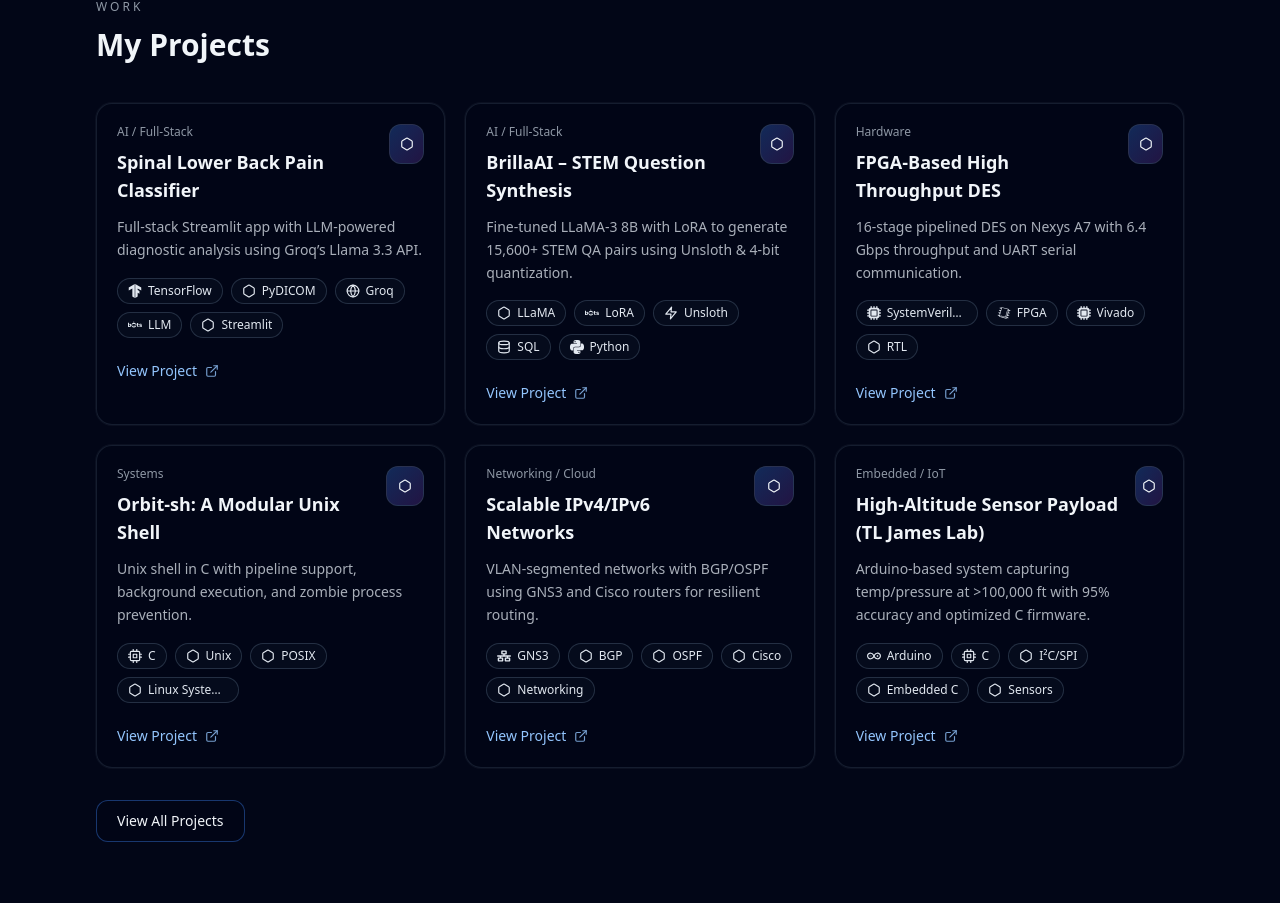
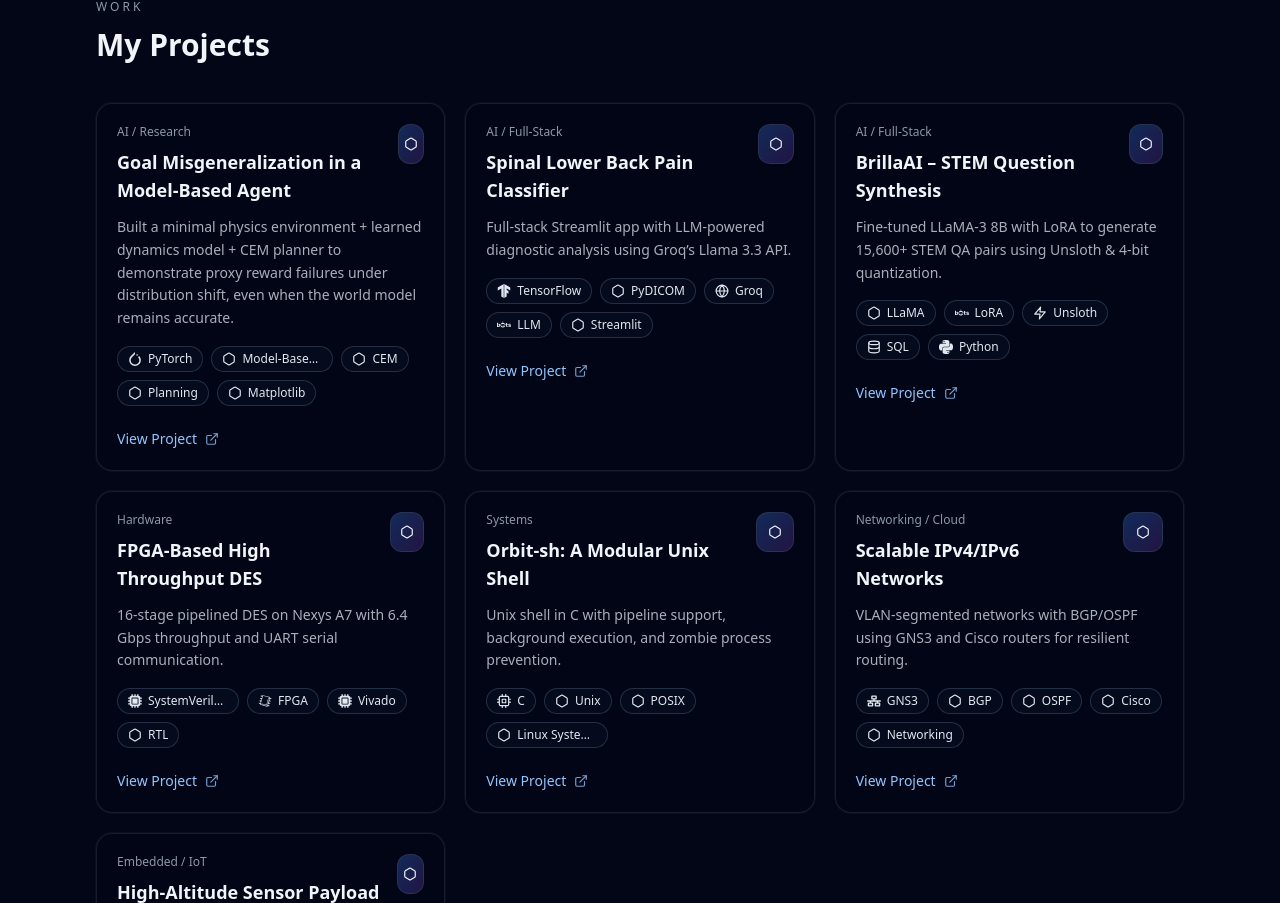
Before and after one commit to henryagyare/henry-portfolio, a React (Vite) app: page / in a window 1280 px wide. Shown: the part 2556-3459 px from the top of the page. Built offline with nearby package versions, Linux system fonts and the light colour scheme.

Commit message:
add project "Goal Misgeneralization in a Model-Based Agent" with details and technologies used

```diff
--- a/src/content.js
+++ b/src/content.js
@@ -45,6 +45,13 @@
 // Projects
 // ————————————————————————
 export const projects = [
+  {
+    title: "Goal Misgeneralization in a Model-Based Agent",
+    blurb: "Built a minimal physics environment + learned dynamics model + CEM planner to demonstrate proxy reward failures under distribution shift, even when the world model remains accurate.",
+    stack: ["PyTorch", "Model-Based RL", "CEM", "Planning", "Matplotlib"],
+    href: "https://github.com/henryagyare/goal-misgeneralization-toy-agent",
+    badge: "AI / Research",
+  },
   {
     title: "Spinal Lower Back Pain Classifier",
     blurb: "Full-stack Streamlit app with LLM-powered diagnostic analysis using Groq’s Llama 3.3 API.",
```
